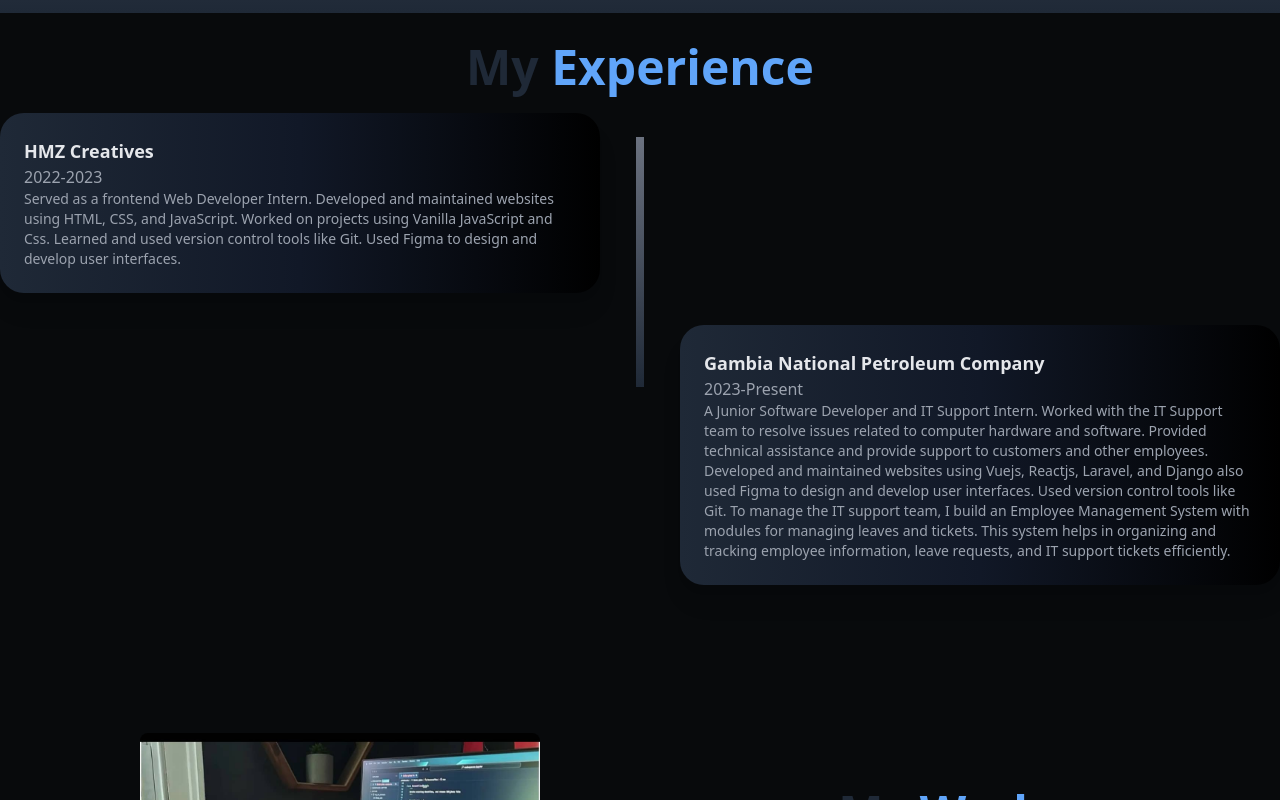
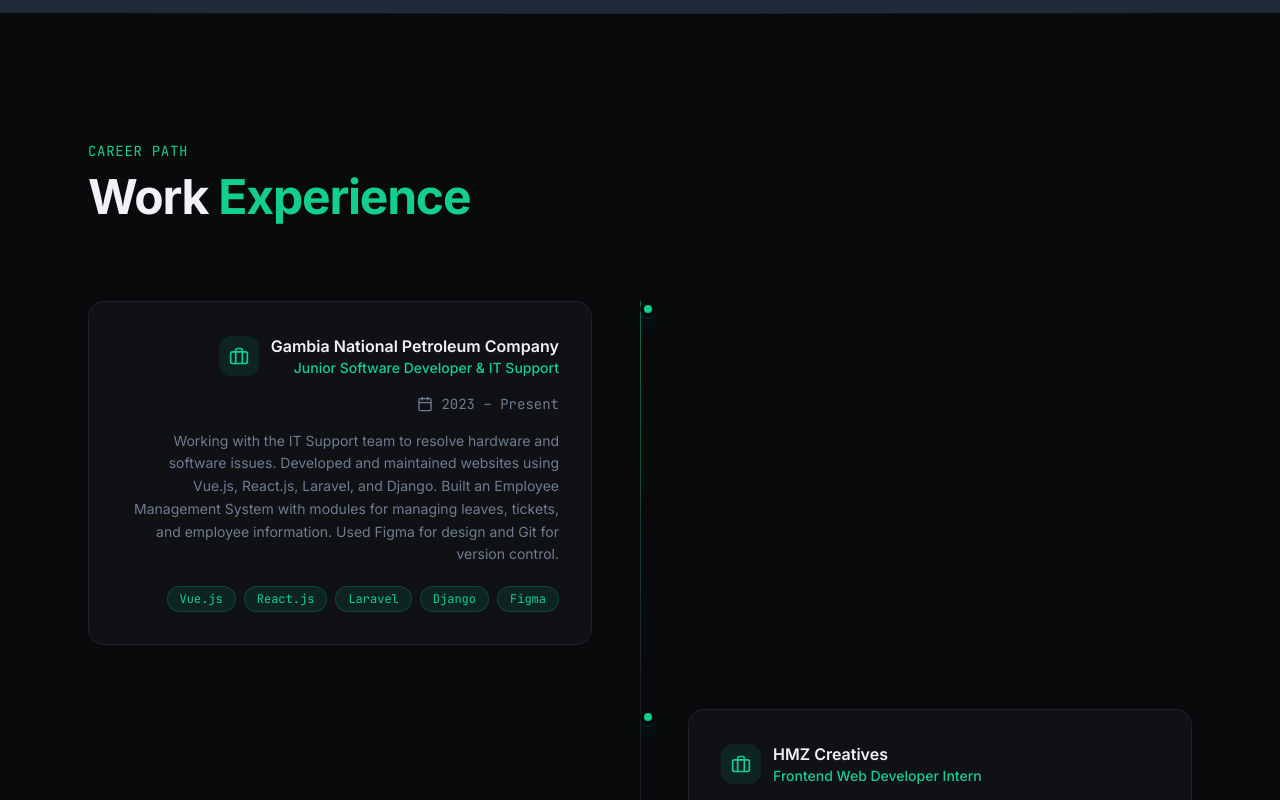
Before and after one commit to Amadou-Marong/my-updated-portfolio, a React (Vite) app: page / in a window 1280 px wide. Shown: the part 1260-2060 px from the top of the page. Built offline with nearby package versions, Linux system fonts and the light colour scheme.

Commit message:
updated the experiences section

```diff
--- a/src/App.jsx
+++ b/src/App.jsx
@@ -1,5 +1,5 @@
 import About from "./About"
-import Experience from "./Experience"
+import Experience from "./components/portfolio/ExperienceSection"
 import Hero from "./components/portfolio/HeroSection"
 import Navbar from "./components/common/Navbar"
 import Portfolio from "./Portfolio"
--- /dev/null
+++ b/src/Components/portfolio/ExperienceSection.jsx
@@ -0,0 +1,128 @@
+import React from "react";
+import { motion } from "framer-motion";
+import { Briefcase, Calendar } from "lucide-react";
+
+const experiences = [
+  {
+    company: "Gambia National Petroleum Company",
+    role: "Junior Software Developer & IT Support",
+    period: "2023 – Present",
+    description:
+      "Working with the IT Support team to resolve hardware and software issues. Developed and maintained websites using Vue.js, React.js, Laravel, and Django. Built an Employee Management System with modules for managing leaves, tickets, and employee information. Used Figma for design and Git for version control.",
+    tags: ["Vue.js", "React.js", "Laravel", "Django", "Figma"],
+  },
+  {
+    company: "HMZ Creatives",
+    role: "Frontend Web Developer Intern",
+    period: "2022 – 2023",
+    description:
+      "Served as a frontend Web Developer Intern. Developed and maintained websites using HTML, CSS, and JavaScript. Worked on projects using Vanilla JavaScript and CSS. Learned and used version control tools like Git. Used Figma to design and develop user interfaces.",
+    tags: ["HTML", "CSS", "JavaScript", "Git", "Figma"],
+  },
+];
+
+const fadeInUp = {
+  hidden: { opacity: 0, y: 40 },
+  visible: (i) => ({
+    opacity: 1,
+    y: 0,
+    transition: { duration: 0.6, delay: i * 0.15, ease: "easeOut" },
+  }),
+};
+
+export default function ExperienceSection() {
+  return (
+    <section id="experience" className="relative py-32 overflow-hidden">
+      <div className="absolute top-0 left-0 w-full h-px bg-gradient-to-r from-transparent via-border to-transparent" />
+
+      <div className="max-w-6xl mx-auto px-6">
+        <motion.div
+          initial="hidden"
+          whileInView="visible"
+          viewport={{ once: true, margin: "-100px" }}
+          className="mb-20"
+        >
+          <motion.p variants={fadeInUp} custom={0} className="text-primary font-mono text-sm tracking-wider uppercase mb-3">
+            Career Path
+          </motion.p>
+          <motion.h2 variants={fadeInUp} custom={1} className="text-4xl md:text-5xl font-bold font-inter tracking-tight">
+            Work
+            <span className="text-primary"> Experience</span>
+          </motion.h2>
+        </motion.div>
+
+        {/* Timeline */}
+        <div className="relative">
+          {/* Vertical line */}
+          <div className="absolute left-8 md:left-1/2 top-0 bottom-0 w-px bg-gradient-to-b from-primary/50 via-border to-transparent" />
+
+          <div className="space-y-16">
+            {experiences.map((exp, i) => (
+              <motion.div
+                key={exp.company}
+                initial="hidden"
+                whileInView="visible"
+                viewport={{ once: true, margin: "-50px" }}
+                className={`relative flex flex-col md:flex-row items-start gap-8 ${
+                  i % 2 === 0 ? "md:flex-row" : "md:flex-row-reverse"
+                }`}
+              >
+                {/* Timeline dot */}
+                <motion.div
+                  variants={fadeInUp}
+                  custom={0}
+                  className="absolute left-8 md:left-1/2 -translate-x-1/2 w-4 h-4 rounded-full bg-primary border-4 border-background z-10 shadow-lg shadow-primary/20"
+                />
+
+                {/* Content */}
+                <motion.div
+                  variants={fadeInUp}
+                  custom={1}
+                  className={`ml-16 md:ml-0 md:w-[calc(50%-3rem)] ${
+                    i % 2 === 0 ? "md:pr-0 md:text-right" : "md:pl-0"
+                  }`}
+                >
+                  <div
+                    className={`p-8 rounded-2xl bg-card border border-border hover:border-primary/30 transition-all duration-500 group hover:shadow-xl hover:shadow-primary/5 ${
+                      i % 2 === 0 ? "" : ""
+                    }`}
+                  >
+                    <div className={`flex items-center gap-3 mb-4 ${i % 2 === 0 ? "md:justify-end" : ""}`}>
+                      <div className="w-10 h-10 rounded-xl bg-primary/10 flex items-center justify-center group-hover:bg-primary/20 transition-colors">
+                        <Briefcase className="w-5 h-5 text-primary" />
+                      </div>
+                      <div className={i % 2 === 0 ? "md:text-right" : ""}>
+                        <h3 className="font-semibold font-inter text-foreground">{exp.company}</h3>
+                        <p className="text-sm text-primary font-medium font-inter">{exp.role}</p>
+                      </div>
+                    </div>
+
+                    <div className={`flex items-center gap-2 mb-4 text-sm text-muted-foreground ${i % 2 === 0 ? "md:justify-end" : ""}`}>
+                      <Calendar className="w-4 h-4" />
+                      <span className="font-mono">{exp.period}</span>
+                    </div>
+
+                    <p className={`text-muted-foreground leading-relaxed font-inter text-sm mb-5 ${i % 2 === 0 ? "md:text-right" : ""}`}>
+                      {exp.description}
+                    </p>
+
+                    <div className={`flex flex-wrap gap-2 ${i % 2 === 0 ? "md:justify-end" : ""}`}>
+                      {exp.tags.map((tag) => (
+                        <span
+                          key={tag}
+                          className="px-3 py-1 text-xs font-mono bg-primary/10 text-primary rounded-full border border-primary/20"
+                        >
+                          {tag}
+                        </span>
+                      ))}
+                    </div>
+                  </div>
+                </motion.div>
+              </motion.div>
+            ))}
+          </div>
+        </div>
+      </div>
+    </section>
+  );
+}
--- a/src/Experience.jsx
+++ /dev/null
@@ -1,30 +0,0 @@
-import AnimatedSection from './Components/AnimatedSection';
-
-const Experience = () => {
-  const experiences = [
-    { company: 'HMZ Creatives', duration: '2022-2023', description: 'Served as a frontend Web Developer Intern. Developed and maintained websites using HTML, CSS, and JavaScript. Worked on projects using Vanilla JavaScript and Css. Learned and used version control tools like Git. Used Figma to design and develop user interfaces.' },
-    { company: 'Gambia National Petroleum Company', duration: '2023-Present', description: 'A Junior Software Developer and IT Support Intern. Worked with the IT Support team to resolve issues related to computer hardware and software. Provided technical assistance and provide support to customers and other employees. Developed and maintained websites using Vuejs, Reactjs, Laravel, and Django also used Figma to design and develop user interfaces. Used version control tools like Git. To manage the IT support team, I build an Employee Management System with modules for managing leaves and tickets. This system helps in organizing and tracking employee information, leave requests, and IT support tickets efficiently.' },
-  ];
-
-  return (
-    <AnimatedSection>
-      <div className="py-10 max-w-[1300px] mx-auto relative mb-3" id="experience">
-        <h3 className="text-5xl text-center leading-7 text-gray-800 font-semibold mb-6">
-          My <span className="text-blue-400">Experience</span>
-        </h3>
-        <div className="hidden lg:block absolute w-2 bg-gradient-to-b from-gray-500 to-gray-800 h-[250px] left-1/2 my-8 -ml-1"></div>
-        {experiences.map((exp, index) => (
-          <div className={`flex ${index % 2 === 0 ? 'justify-start' : 'justify-end'} items-center my-8`} key={index}>
-            <div className="w-full max-w-[600px] rounded-3xl p-6 shadow-xl overflow-hidden bg-gradient-to-r from-gray-800 via-gray-900 to-black">
-              <p className="text-gray-200 font-semibold text-lg">{exp.company}</p>
-              <p className="text-gray-400">{exp.duration}</p>
-              <p className="text-sm text-gray-400">{exp.description}</p>
-            </div>
-          </div>
-        ))}
-      </div>
-    </AnimatedSection>
-  );
-};
-
-export default Experience;
```
